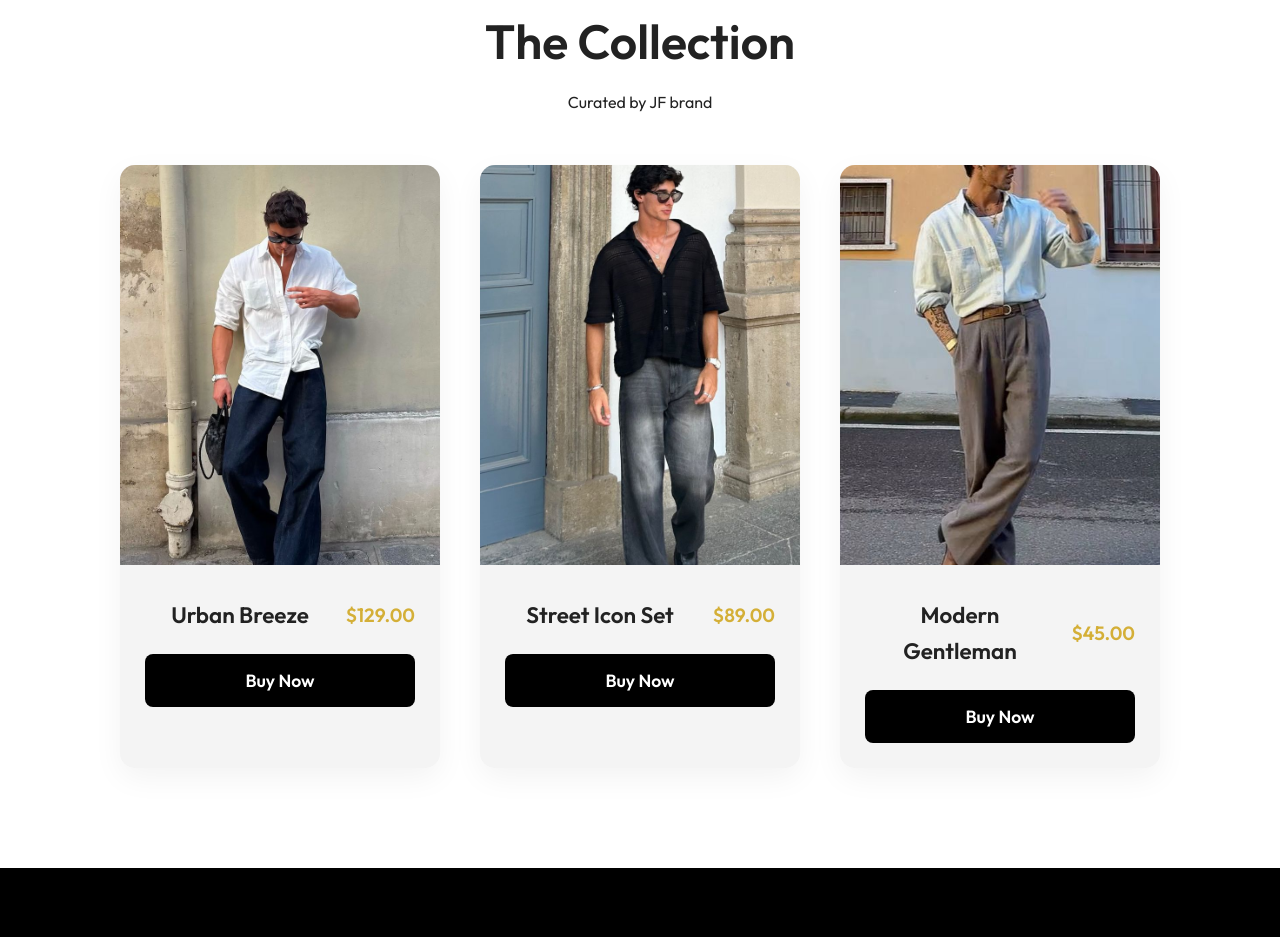
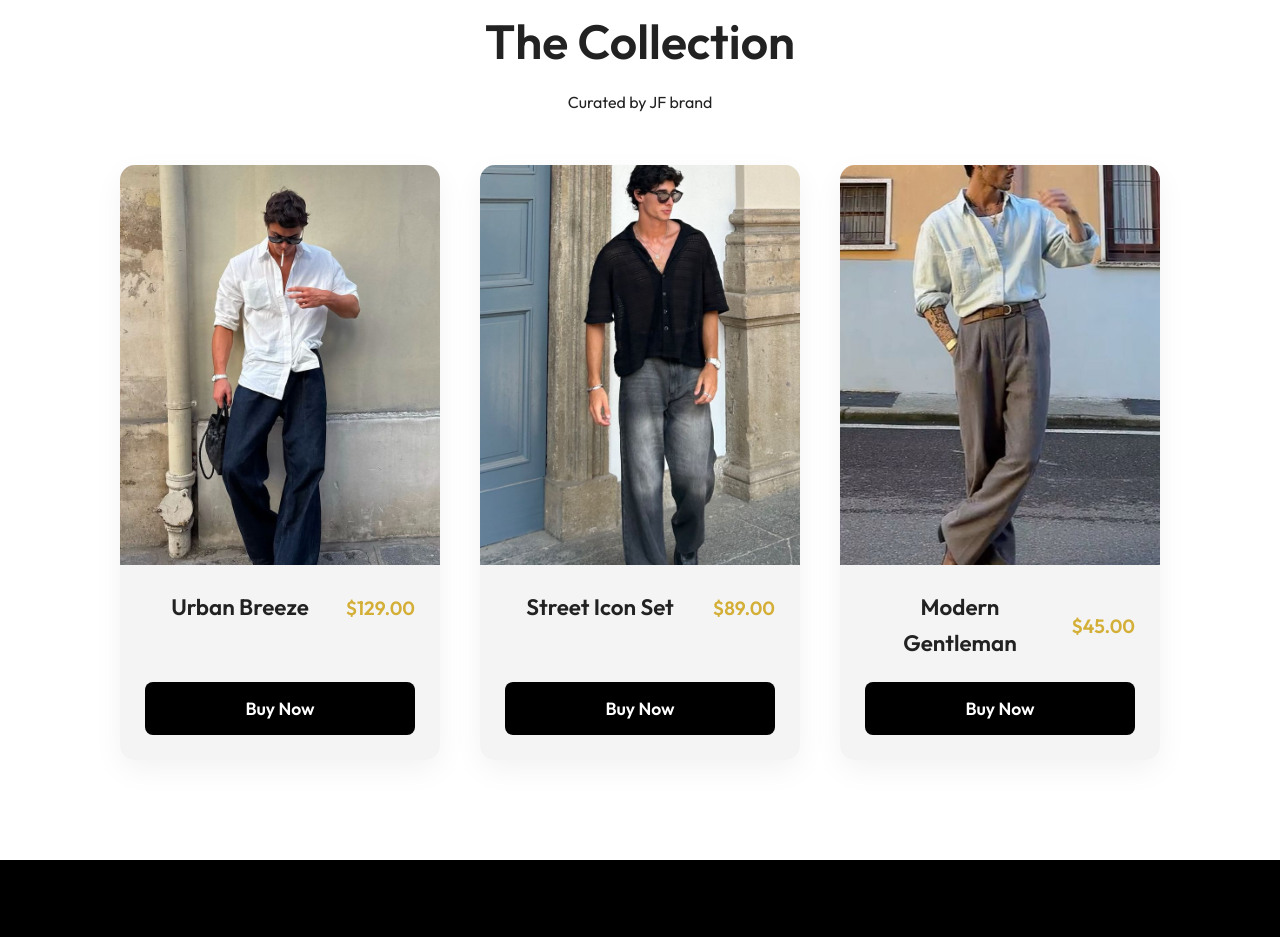
Before and after one commit to johnnyfarrane/JF-brand, a plain HTML site: page index.html in a window 1280 px wide. Shown: the part 1346-2283 px from the top of the page. Drawn offline with Linux system fonts and the light colour scheme.

Commit message:
Add files via upload

```diff
--- a/styles.css
+++ b/styles.css
@@ -168,6 +168,8 @@ ul {
     overflow: hidden;
     box-shadow: 0 10px 30px rgba(0,0,0,0.05);
     transition: transform 0.4s ease, box-shadow 0.4s ease;
+    display: flex;
+    flex-direction: column;
 }
 
 .product-card:hover {
@@ -183,6 +185,9 @@ ul {
 
 .product-info {
     padding: 25px;
+    display: flex;
+    flex-direction: column;
+    flex: 1;
 }
 
 .product-header {
@@ -219,6 +224,7 @@ ul {
     font-size: 1.1rem;
     cursor: pointer;
     transition: all 0.3s ease;
+    margin-top: auto;
 }
 
 .buy-btn:hover {
```
